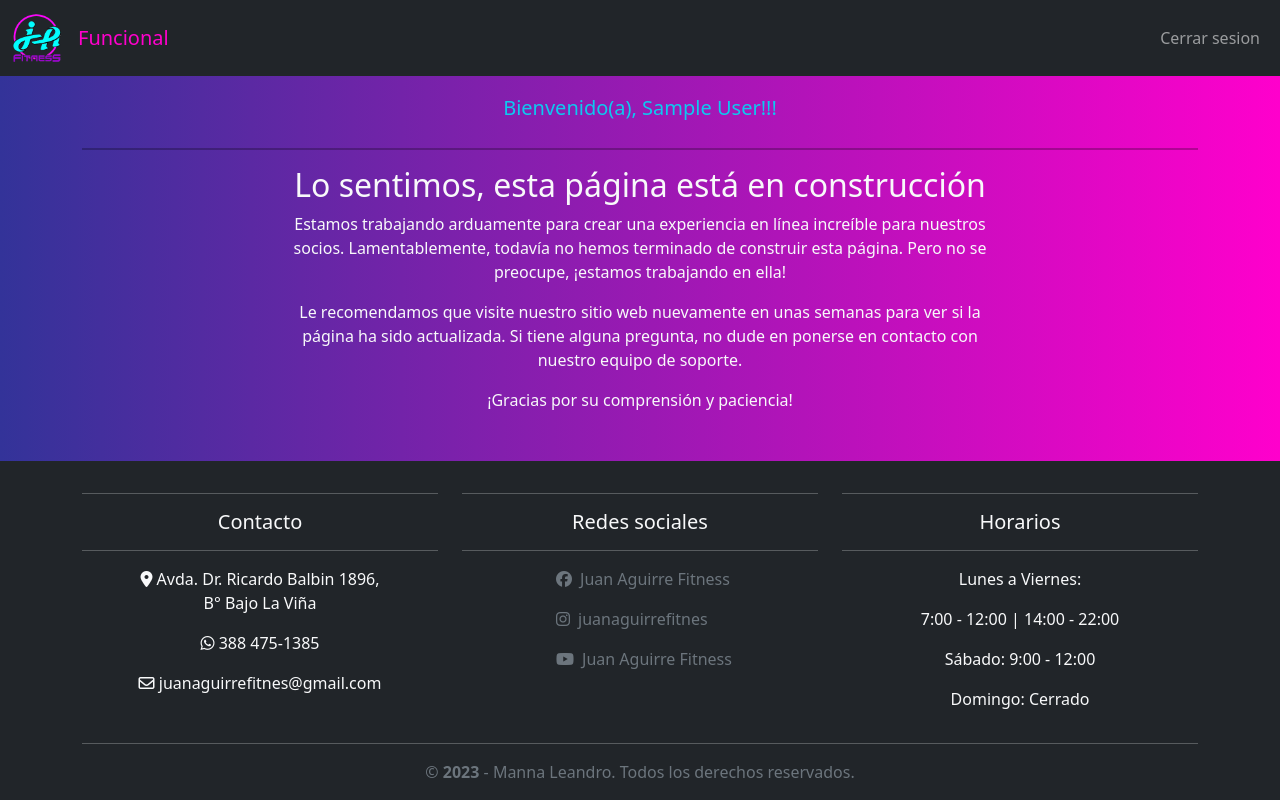
After one commit to LeandroManna/JAF, a PHP site: page /paginas/funcional.php in a window 1280 px wide. The commit adds this page. Run offline with PHP 8.4, Linux system fonts and the light colour scheme; the visitor is signed in with stand-in values (Sample User, id 1); some libraries are stand-ins or nearby versions.

Commit message:
Se agrega pagina funcional.php y se soluciona falla en validarlogin.php

```diff
--- /dev/null
+++ b/paginas/funcional.php
@@ -0,0 +1,124 @@
+<?php
+    // Inicio de la sesión
+    session_start();
+    // Verificación de que el cliente haya iniciado sesión y su nombre esté almacenado en la variable de sesión
+    if (!isset($_SESSION['nombre'])) {
+      // Si el nombre del cliente no está almacenado en la variable de sesión, redirige al cliente a la página1.php para iniciar sesión
+      header('Location: login.php');
+      exit();
+    }
+?>
+
+
+<!DOCTYPE html>
+<html lang="es">
+
+<head>
+    <meta charset="UTF-8">
+    <meta http-equiv="X-UA-Compatible" content="IE=edge">
+    <meta name="viewport" content="width=device-width, initial-scale=1.0">
+    <title>Funcional</title>
+    <link rel="icon" href="../asets/Img/logo.png" type="image/png">
+    <!-- Incluir los archivos CSS de Bootstrap 5 -->
+    <link rel="stylesheet" href="../bootstrap/bootstrap.min.css">
+    <link rel="stylesheet" href="../css/clientes.css">
+</head>
+
+<body>
+    <header>
+        <nav class="navbar navbar-expand-lg navbar-dark bg-dark">
+            <div class="container-fluid">
+              <a class="navbar-brand" href="#">
+                <img src="../asets/Img/logo.png" alt="" width="50" height="50">
+                <a class="navbar-brand" href="" id="text-musculacion">Funcional</a>
+              </a>
+              <button class="navbar-toggler" type="button" data-bs-toggle="collapse" data-bs-target="#navbarNavAltMarkup" aria-controls="navbarNavAltMarkup" aria-expanded="false" aria-label="Toggle navigation">
+                <span class="navbar-toggler-icon"></span>
+              </button>
+              <div class="collapse navbar-collapse" id="navbarNavAltMarkup">
+                <div class="navbar-nav ms-auto">
+                    <a class="nav-link" aria-current="page" href="#" onclick="cerrarSesion()">Cerrar sesion</a>
+                </div>
+              </div>
+            </div>
+        </nav>
+    </header>
+
+    <main>
+        <div class="container my-3">
+            <div class="row">
+                <!-- Bienvenida -->
+                <div class="col-sm-12 py-1" style="text-align: center;">
+                    <!-- Bienvenida al cliente con su nombre almacenado en la variable de sesión -->
+                    <h5 class="text-center text-info">Bienvenido(a),
+                    <?php echo "" . $_SESSION['nombre'] . "!!!";?>
+                    </h5>
+                </div>
+            </div>
+
+            <hr style="border: 1px solid #000000;">
+
+            <div class="row justify-content-center">
+                <div class="col-md-8 text-center text-light">
+                    <h2>Lo sentimos, esta página está en construcción</h2>
+                    <p>Estamos trabajando arduamente para crear una experiencia en línea increíble para nuestros socios. Lamentablemente, todavía no hemos terminado de construir esta página. Pero no se preocupe, ¡estamos trabajando en ella!</p>
+                    <p>Le recomendamos que visite nuestro sitio web nuevamente en unas semanas para ver si la página ha sido actualizada. Si tiene alguna pregunta, no dude en ponerse en contacto con nuestro equipo de soporte.</p>
+                    <p>¡Gracias por su comprensión y paciencia!</p>
+                </div>
+            </div>
+        </div>
+    </main>
+
+    <footer class="bg-dark text-light p-3 centrado">
+      <div class="container">
+        <div class="row">
+          <div class="col-md-4">
+            <hr>
+            <h5>Contacto</h5>
+            <hr>
+            <p><a href="https://goo.gl/maps/Hq8do2AZd5iJhNqe6" class="text-decoration-none text-light" target="_blank"><i class="fas fa-map-marker-alt"></i> Avda. Dr. Ricardo Balbin 1896, <br> B° Bajo La Viña</a></p>
+            <p><a href="http://wa.me/543884751385" class="text-decoration-none text-light" target="_blank"><i class="fab fa-whatsapp"></i> 388 475-1385</a> </p>
+            <p><a href="mailto: juanaguirrefitnes@gmail.com" class="text-decoration-none text-light" target="_blank"><i class="far fa-envelope"></i> juanaguirrefitnes@gmail.com</a></p>
+          </div>
+          <div class="col-md-4">
+            <hr>
+            <h5 class="">Redes sociales</h5>
+            <hr>
+            <ul class="list-unstyled d-grid justify-content-center">
+              <li><a href="https://www.facebook.com/juanaguirrefitness" class="text-decoration-none d-flex align-items-center text-muted" target="_blank"><i class="fab fa-facebook mx-2"></i>Juan Aguirre Fitness</a></li>
+              <li><a href="https://www.instagram.com/juanaguirrefitnes/" class="text-decoration-none d-flex align-items-center text-muted my-3" target="_blank"><i class="fab fa-instagram mx-2"></i>juanaguirrefitnes</a></li>
+              <li><a href="https://www.youtube.com/@juanaguirrefitness2127" class="text-decoration-none d-flex align-items-center text-muted" target="_blank"><i class="fab fa-youtube mx-2"></i>Juan Aguirre Fitness</a></li>
+            </ul>
+          </div>
+          <div class="col-md-4">
+            <hr>
+            <h5>Horarios</h5>
+            <hr>
+            <p>Lunes a Viernes:</p>
+            <p>7:00 - 12:00 | 14:00 - 22:00</p>
+            <p>Sábado: 9:00 - 12:00</p>
+            <p>Domingo: Cerrado</p>
+          </div>
+        </div>
+        <hr>
+        <div class="row mt-3">
+          <div class="col-md-12 text-center">
+            <span class="text-muted">&copy; <strong><span id="currentYear"></span></strong> - Manna Leandro. Todos los derechos reservados.</span>
+          </div>
+        </div>
+      </div>
+    </footer>
+
+    <script src="../javascript/bootstrap.bundle.min.js"></script>
+    <script src="../javascript/cerrarSesion.js"></script>
+    <script src="https://kit.fontawesome.com/85a9ee331b.js" crossorigin="anonymous"></script>
+
+
+    <!-- EL SIGUIENTE SCRIPT COLOCA EL AÑO DE FORMA AUTOMATICA EN EL COPY DEL FOOTER -->
+    <script>
+      var currentYear = new Date().getFullYear();
+      document.getElementById("currentYear").innerHTML = currentYear;
+    </script>
+
+  </body>
+</html>
--- a/paginas/login.php
+++ b/paginas/login.php
@@ -9,6 +9,7 @@
   <!-- Incluir los archivos CSS de Bootstrap 5 -->
   <link rel="stylesheet" href="../bootstrap/bootstrap.min.css">
   <link rel="stylesheet" href="../css/login.css">
+  <script src="https://cdn.jsdelivr.net/npm/sweetalert2@11"></script>
 </head>
 
 <body>
@@ -45,17 +46,12 @@
                   <label for="username" class="form-label">N° de Socio</label>
                   <input type="number" class="form-control" name="username" id="username" required autofocus placeholder="N° de Socio">
                 </div>
-                <!-- <div class="mb-3">
-                  <label for="password" class="form-label">Contraseña</label>
-                  <input type="text" class="form-control" id="password" name="password" required placeholder="Contraseña">
-                </div> -->
                 <div class="d-grid gap-2 mb-3">
                   <input type="submit" class="btn btn-primary" value="Iniciar Sesion" name="submit">
                     <?php
                         include ("../php/validar_login.php");
                     ?>
                 </div>
-                <!-- <p class="text-center mb-0">¿No tienes cuenta? <a href="#">Regístrate</a></p> -->
               </form>
 
             </div>
```
Also changed, not shown: php/validar_login.php (+14 -4 lines).
